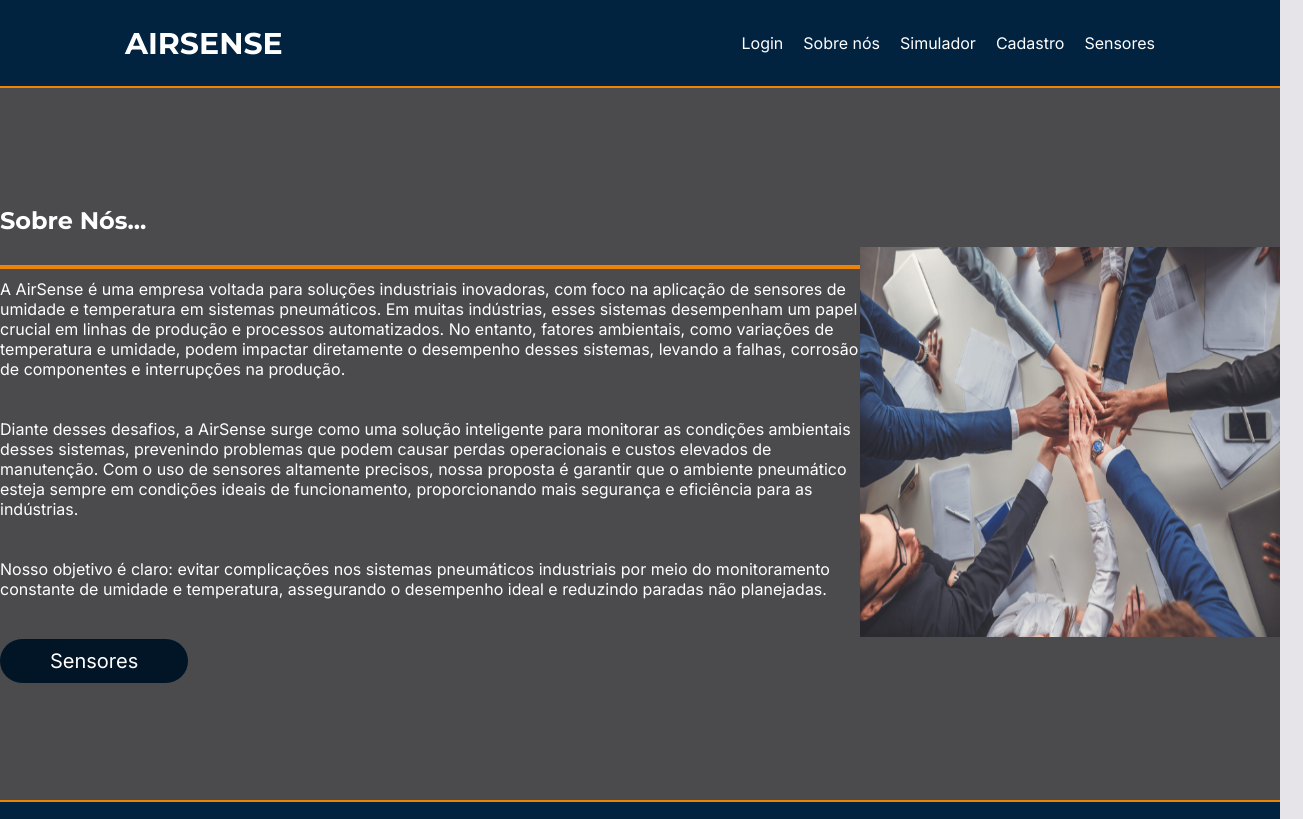
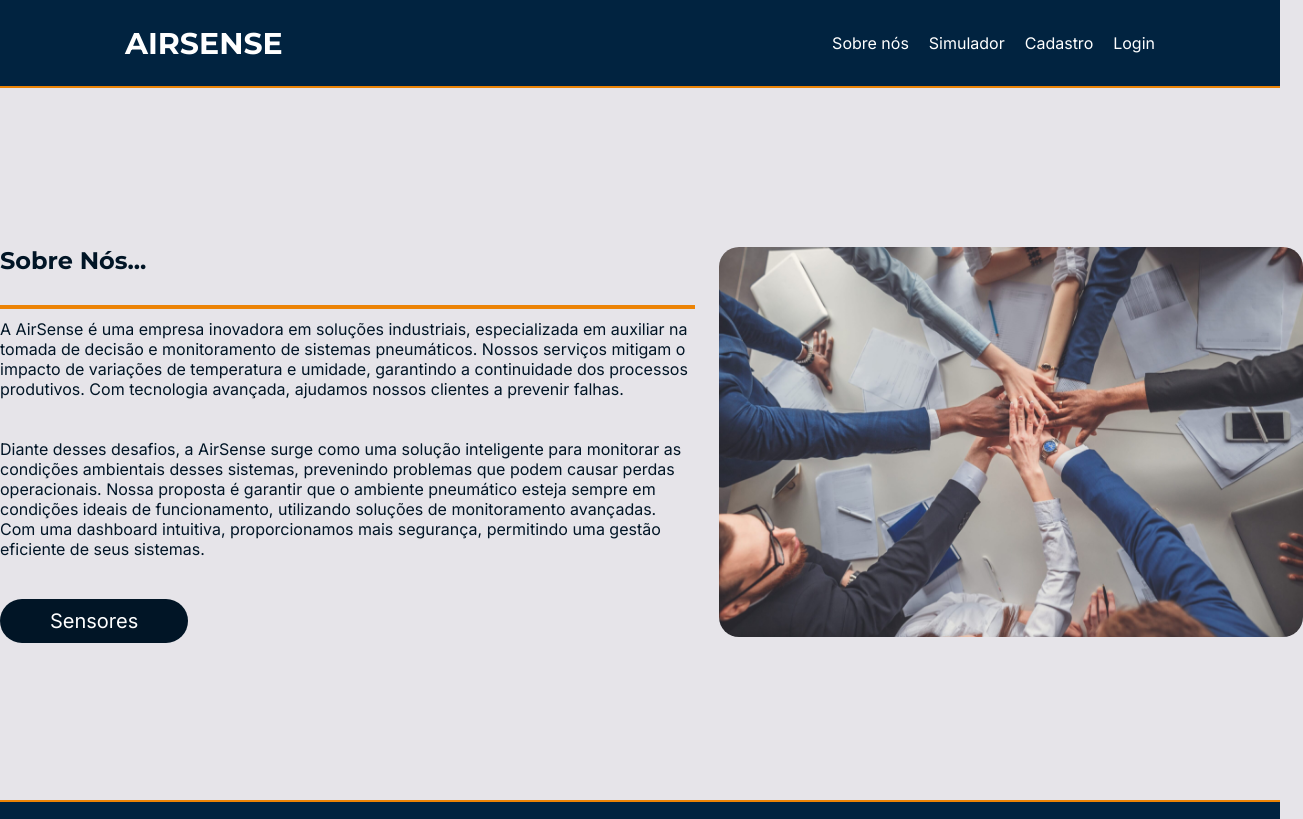
Before and after one commit to Junior-06/AirSense, a plain HTML site: page site - AIRSENSE/sobre_nos.html in a window 1280 px wide. Shown: the top 819 px of the page, 1303 px wide, since content can reach past the window. Drawn offline with Linux system fonts and the light colour scheme.

Commit message:
Mudanças no css e em textos do site

```diff
--- a/site - AIRSENSE/sobre_nos.html
+++ b/site - AIRSENSE/sobre_nos.html
@@ -22,11 +22,10 @@
         <div class="container">
             <a class="logo" href="./index.html">AIRSENSE</a>
             <ul class="navbar">
-                <li><a href="login.html">Login</a></li>
                 <li><a href="sobre_nos.html">Sobre nós</a></li>
                 <li><a href="simulador_financeiro.html">Simulador</a></li>
                 <li><a href="Cadastro.html">Cadastro</a></li>
-                <li><a href="sensores.html">Sensores</a></li>
+                <li><a href="login.html">Login</a></li>
             </ul>
         </div>
     </header>
@@ -34,22 +33,19 @@
     <section class="nos">
         <div class="container">
             <div class="content">
-                <h1>Sobre Nós...</h1>
+                <h1 class="sobreNosTxt">Sobre Nós...</h1>
                 <hr class="linha">
-                <p>A AirSense é uma empresa voltada para soluções industriais inovadoras, com foco na aplicação de sensores de umidade e temperatura em sistemas pneumáticos. Em muitas indústrias, esses sistemas desempenham um papel crucial em linhas de produção e processos automatizados. No entanto, fatores ambientais, como variações de temperatura e umidade, podem impactar diretamente o desempenho desses sistemas, levando a falhas, corrosão de componentes e interrupções na produção.</p>
+                <p>A AirSense é uma empresa inovadora em soluções industriais, especializada em auxiliar na tomada de decisão e monitoramento de sistemas pneumáticos. Nossos serviços mitigam o impacto de variações de temperatura e umidade, garantindo a continuidade dos processos produtivos. Com tecnologia avançada, ajudamos nossos clientes a prevenir falhas.</p>
                 <br>
-                <p>Diante desses desafios, a AirSense surge como uma solução inteligente para monitorar as condições ambientais desses sistemas, prevenindo problemas que podem causar perdas operacionais e custos elevados de manutenção. Com o uso de sensores altamente precisos, nossa proposta é garantir que o ambiente pneumático esteja sempre em condições ideais de funcionamento, proporcionando mais segurança e eficiência para as indústrias.</p>
+                <p>Diante desses desafios, a AirSense surge como uma solução inteligente para monitorar as condições ambientais desses sistemas, prevenindo problemas que podem causar perdas operacionais. Nossa proposta é garantir que o ambiente pneumático esteja sempre em condições ideais de funcionamento, utilizando soluções de monitoramento avançadas. Com uma dashboard intuitiva, proporcionamos mais segurança, permitindo uma gestão eficiente de seus sistemas.</p>
                 <br>
-                <p>Nosso objetivo é claro: evitar complicações nos sistemas pneumáticos industriais por meio do monitoramento constante de umidade e temperatura, assegurando o desempenho ideal e reduzindo paradas não planejadas.</p>
                 <a href="sensores.html" class="btn-sensores">Sensores</a>
             </div>
             <div class="img_empresa">
                 <img src="img/empresa1.jpg" alt="Imagem da empresa">
             </div>
-
         </div>
     </section>
-
     <footer>
         <div class="container">
             <a class="logo" href="./index.html">AIRSENSE</a>
--- a/site - AIRSENSE/styles/Login.css
+++ b/site - AIRSENSE/styles/Login.css
@@ -36,7 +36,7 @@ body {
     width: 450px;
     height: 550px;
     background-color: var(--navy);
-    border-radius: 5px;
+    border-radius: 15px;
     display: flex;
     flex-direction: column;
     align-items: center;
@@ -50,9 +50,10 @@ h1 {
     font-size: 24px;
     font-weight: bold;
     color: #ffffff;
-    margin-bottom: 20px;
+    margin-bottom: 10px;
     text-align: center;
     margin-top: 20px;
+    margin-left: 15px;
 }
 
 .icon {
@@ -60,13 +61,13 @@ h1 {
     display: flex;
     justify-content: center;
     align-items: center;
-    margin-bottom: 20px;
+    margin-bottom: 10px;
     margin-left: 20px;
 }
 
 .icon img {
-    width: 70px;
-    height: 70px;
+    width: 100px;
+    height: 100px;
 }
 
 
--- a/site - AIRSENSE/styles/sensores.css
+++ b/site - AIRSENSE/styles/sensores.css
@@ -1,6 +1,6 @@
 .sensor {
     flex: 1;
-    background-color: var(--cinza);
+    color: var(--platinum);
 }
 
 .sensor .container {
@@ -17,17 +17,19 @@
 .img_sensor {
     flex: 0 0 200px; /* Define uma largura fixa para a imagem */
     margin-right: 88px; /* Espaço entre a imagem e o texto */
+    border: 20px;
 }
 
 .img_sensor img {
    width: 350px;
    height: 350px;
    margin-bottom: 15px;
+   border: 20px;
 }
 
 .sensor-text {
     flex: 1;
-    color: var(--platinum);
+    color: var(--navy-dark);
 }
 
 .sensor h1 {
--- a/site - AIRSENSE/styles/sobre_nos.css
+++ b/site - AIRSENSE/styles/sobre_nos.css
@@ -1,5 +1,6 @@
+
 .nos {
-    background-color: var(--cinza);
+    background-color: #E6E4E9;
 }
 
 .nos .container {
@@ -21,7 +22,7 @@
 }
 
 .nos h1 {
-    color: white;
+    color: var(--navy-dark);
     text-align: left;
     font-family: "Montserrat";
     margin-bottom: 20px;
@@ -41,19 +42,20 @@
 
 
 .nos p {
-    color: white;
+    color: var(--navy-dark);
     font-family: inherit ;
     margin-bottom: 20px;
 }
 
 .img_empresa img {
-    width: 420px;
     height: 390px;
+    margin-left: 4%;
+    border-radius: 20px;
 }
 
 
 .btn-sensores {
-    margin-top: 20px;
+    border-bottom: 20px;
     padding: 10px 50px;
     background-color: var(--navy-dark);
     color: white;
```
Also changed, not shown: site - AIRSENSE/Login.html (+3 -3 lines), site - AIRSENSE/index.html (+1 -2 lines), site - AIRSENSE/sensores.html (+3 -7 lines), site - AIRSENSE/simulador_financeiro.html (+2 -3 lines), site - AIRSENSE/img/icone_usuario.png (added), site - AIRSENSE/img/icone_usuario2.png (added).
